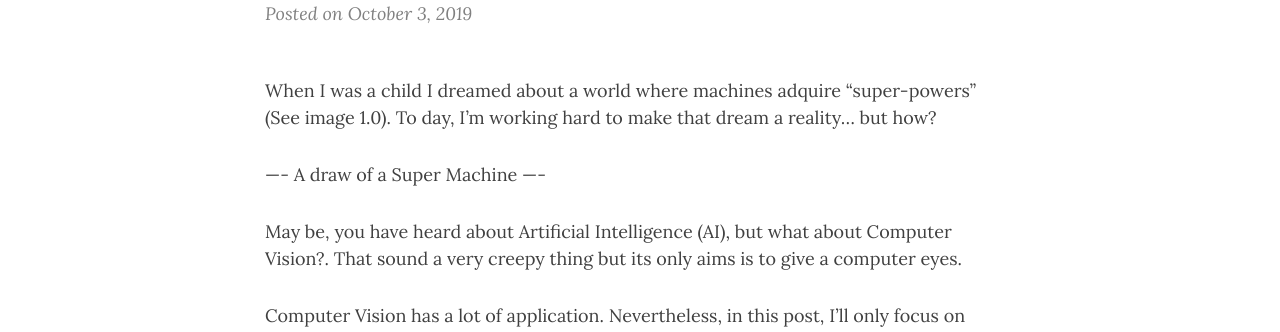
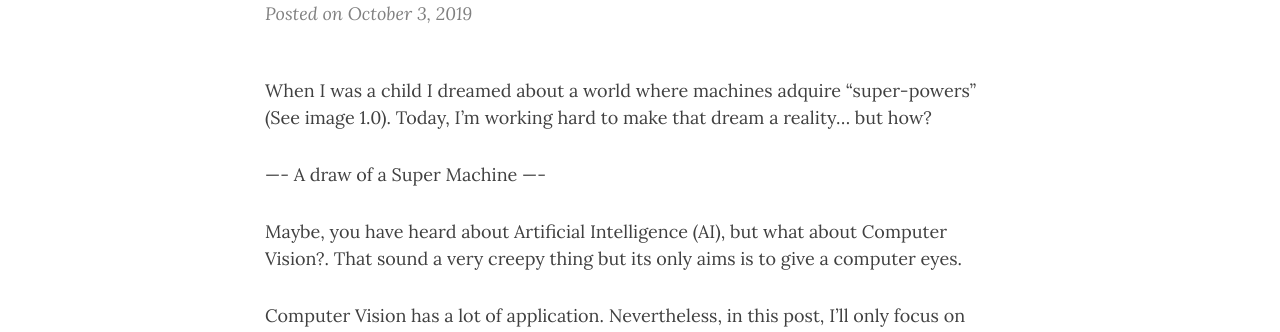
Before and after one commit to FCamarena/FCamarena.github.io, a Jekyll site: the page built from _posts/2019-10-3-introduction-to-action-recognition.md, in a window 1280 px wide and 900 px high. Shown: the part 249-581 px from the top of the window. Built offline with Jekyll 4.4.1, drawn with Linux system fonts in a browser that asks for light colours; nearby versions of some CDN libraries.

Commit message:
first  post draft

```diff
--- a/_posts/2019-10-3-introduction-to-action-recognition.md
+++ b/_posts/2019-10-3-introduction-to-action-recognition.md
@@ -5,11 +5,11 @@ title: Introduction to Action Recognition
 ---
 
 When I was a child I dreamed about a world where machines adquire "super-powers" (See image 1.0).
-To day, I'm working hard to make that dream a reality... but how?
+Today, I'm working hard to make that dream a reality... but how?
 
 ---- A draw of a Super Machine ----
 
-May be, you have heard about Artificial Intelligence (AI), but what about Computer Vision?. That sound a very creepy thing but its only aims is to give a computer eyes.
+Maybe, you have heard about Artificial Intelligence (AI), but what about Computer Vision?. That sound a very creepy thing but its only aims is to give a computer eyes.
 
 Computer Vision has a lot of application. Nevertheless, in this post, I'll only focus on Action Recognition, which in simple words is to determinme what a subject is doing in a given video. Yes, like Big brother (See image 2.0)
 
```
